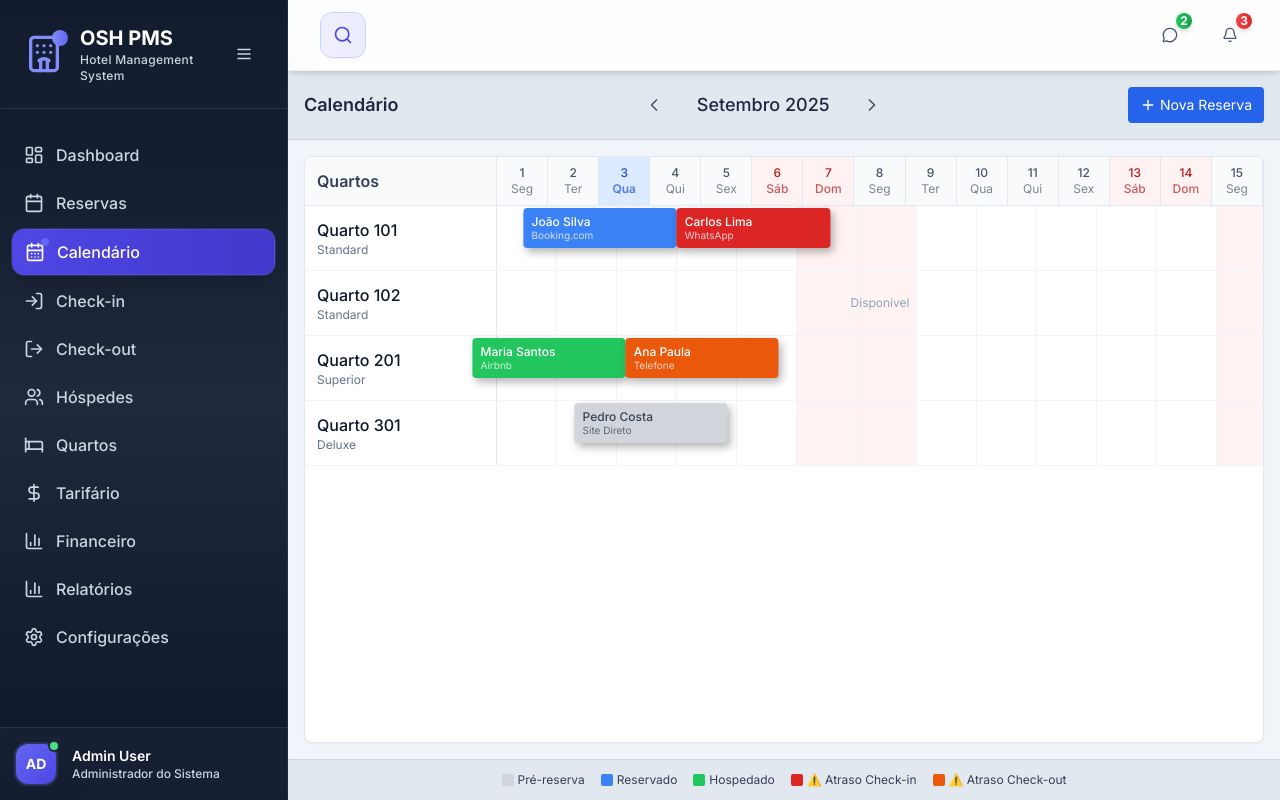
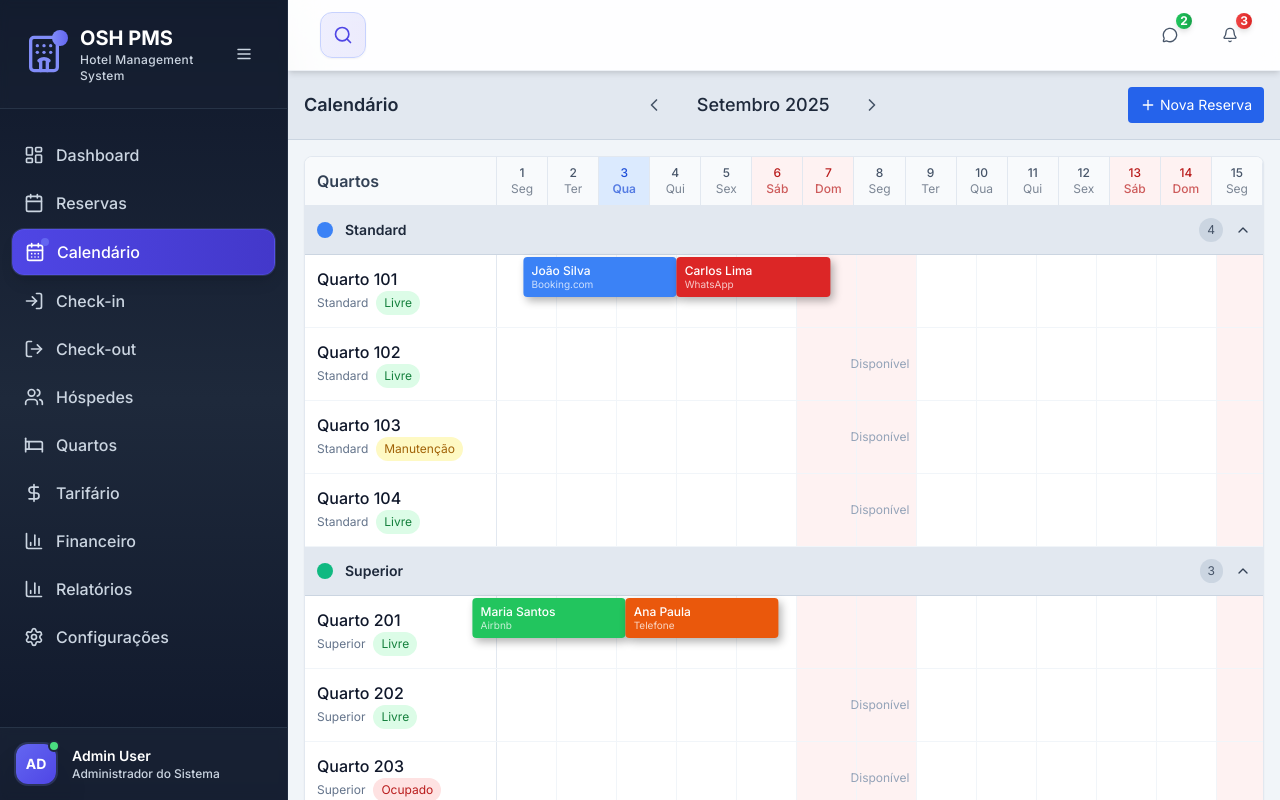
Before and after one commit to osociohoteleiro/sistema-de-hoteis, a React (Vite) app in the folder pms/: page /calendario in a window 1280 px wide. Built offline with nearby package versions, Linux system fonts and the light colour scheme.

Commit message:
Inclusão das categorias de quartos

```diff
--- a/pms/src/pages/CalendarioFullCalendar.jsx
+++ b/pms/src/pages/CalendarioFullCalendar.jsx
@@ -1,5 +1,5 @@
 import { useState, useEffect, useRef } from 'react';
-import { Plus, Calendar, Users, Edit, Trash2, Settings, ChevronLeft, ChevronRight } from 'lucide-react';
+import { Plus, Calendar, Users, Edit, Trash2, Settings, ChevronLeft, ChevronRight, ChevronDown, ChevronUp } from 'lucide-react';
 
 // Versão simplificada sem biblioteca externa por enquanto
 // import GSTC from 'gantt-schedule-timeline-calendar';
@@ -52,6 +52,14 @@ const CalendarioFullCalendar = () => {
     return `${months[currentDate.getMonth()]} ${currentDate.getFullYear()}`;
   };
 
+  // Função para alternar categoria (expandir/colapsar)
+  const toggleCategory = (categoryId) => {
+    setExpandedCategories(prev => ({
+      ...prev,
+      [categoryId]: !prev[categoryId]
+    }));
+  };
+
   // Estado das reservas com procedência e status
   const [reservas, setReservas] = useState([
     { id: 1, nome: 'João Silva', quarto: '101', inicio: 1.5, duracao: 3, procedencia: 'Booking.com', status: 'reservado' },
@@ -61,7 +69,56 @@ const CalendarioFullCalendar = () => {
     { id: 5, nome: 'Pedro Costa', quarto: '301', inicio: 2.5, duracao: 3, procedencia: 'Site Direto', status: 'pre-reserva' }
   ]);
 
-  const quartos = ['101', '102', '201', '301'];
+  // Estrutura de categorias de quartos
+  const [categorias] = useState([
+    {
+      id: 'standard',
+      nome: 'Standard',
+      cor: '#3B82F6',
+      quartos: [
+        { id: '101', numero: '101', status: 'disponivel' },
+        { id: '102', numero: '102', status: 'disponivel' },
+        { id: '103', numero: '103', status: 'manutencao' },
+        { id: '104', numero: '104', status: 'disponivel' }
+      ]
+    },
+    {
+      id: 'superior',
+      nome: 'Superior',
+      cor: '#10B981',
+      quartos: [
+        { id: '201', numero: '201', status: 'disponivel' },
+        { id: '202', numero: '202', status: 'disponivel' },
+        { id: '203', numero: '203', status: 'ocupado' }
+      ]
+    },
+    {
+      id: 'deluxe',
+      nome: 'Deluxe',
+      cor: '#8B5CF6',
+      quartos: [
+        { id: '301', numero: '301', status: 'disponivel' },
+        { id: '302', numero: '302', status: 'disponivel' }
+      ]
+    },
+    {
+      id: 'suite',
+      nome: 'Suíte',
+      cor: '#F59E0B',
+      quartos: [
+        { id: '401', numero: '401', status: 'disponivel' },
+        { id: '402', numero: '402', status: 'limpeza' }
+      ]
+    }
+  ]);
+
+  // Estado para controlar categorias expandidas/colapsadas
+  const [expandedCategories, setExpandedCategories] = useState({
+    'standard': true,
+    'superior': true,
+    'deluxe': true,
+    'suite': true
+  });
 
   // Função para verificar se há sobreposição entre reservas
   const verificarSobreposicao = (novaReserva, reservaAtual = null) => {
@@ -542,18 +599,53 @@ const CalendarioFullCalendar = () => {
 
             {/* Timeline dinâmico com drag & drop */}
             <div className="flex-1 overflow-y-auto timeline-container relative">
-              {/* Grid de quartos */}
-              {quartos.map((quartoId, quartoIndex) => {
-                const reservasDoQuarto = reservas.filter(r => r.quarto === quartoId);
+              {/* Grid de categorias e quartos */}
+              {categorias.map((categoria) => (
+                <div key={categoria.id}>
+                  {/* Header da Categoria */}
+                  <div className="bg-slate-200 border-b border-slate-300 sticky top-0 z-10">
+                    <button
+                      onClick={() => toggleCategory(categoria.id)}
+                      className="w-full p-3 flex items-center space-x-3 hover:bg-slate-300 transition-colors text-left"
+                    >
+                      <div
+                        className="w-4 h-4 rounded-full flex-shrink-0"
+                        style={{ backgroundColor: categoria.cor }}
+                      ></div>
+                      <div className="flex-1 font-semibold text-slate-800 text-sm">
+                        {categoria.nome}
+                      </div>
+                      <div className="text-xs text-slate-600 bg-slate-300 px-2 py-1 rounded-full">
+                        {categoria.quartos.length}
+                      </div>
+                      {expandedCategories[categoria.id] ? (
+                        <ChevronUp size={16} className="text-slate-700" />
+                      ) : (
+                        <ChevronDown size={16} className="text-slate-700" />
+                      )}
+                    </button>
+                  </div>
+
+                  {/* Quartos da Categoria */}
+                  {expandedCategories[categoria.id] && categoria.quartos.map((quarto, quartoIndex) => {
+                    const reservasDoQuarto = reservas.filter(r => r.quarto === quarto.numero);
 
                     return (
-                  <div key={quartoId} className="flex min-h-[60px] hover:bg-slate-50 border-b border-slate-100">
+                      <div key={quarto.id} className="flex min-h-[60px] hover:bg-slate-50 border-b border-slate-100">
                         <div className="w-48 p-3 border-r border-slate-200">
-                      <div className="font-medium text-slate-900">Quarto {quartoId}</div>
-                      <div className="text-xs text-slate-500">
-                        {quartoId.startsWith('1') ? 'Standard' :
-                         quartoId.startsWith('2') ? 'Superior' :
-                         quartoId.startsWith('3') ? 'Deluxe' : 'Suíte'}
+                          <div className="font-medium text-slate-900">Quarto {quarto.numero}</div>
+                          <div className="text-xs text-slate-500 flex items-center space-x-2">
+                            <span>{categoria.nome}</span>
+                            <div className={`px-2 py-1 rounded-full text-xs ${
+                              quarto.status === 'disponivel' ? 'bg-green-100 text-green-700' :
+                              quarto.status === 'ocupado' ? 'bg-red-100 text-red-700' :
+                              quarto.status === 'manutencao' ? 'bg-yellow-100 text-yellow-700' :
+                              'bg-blue-100 text-blue-700'
+                            }`}>
+                              {quarto.status === 'disponivel' ? 'Livre' :
+                               quarto.status === 'ocupado' ? 'Ocupado' :
+                               quarto.status === 'manutencao' ? 'Manutenção' : 'Limpeza'}
+                            </div>
                           </div>
                         </div>
 
@@ -581,9 +673,9 @@ const CalendarioFullCalendar = () => {
                                   : 'hover:bg-blue-50'
                               }`}
                               style={{ minWidth: '60px' }}
-                              onClick={(e) => handleCellClick(e, quartoId, i)}
+                              onClick={(e) => handleCellClick(e, quarto.numero, i)}
                               onDragOver={handleDragOver}
-                              onDrop={(e) => handleDrop(e, quartoId, i)}
+                              onDrop={(e) => handleDrop(e, quarto.numero, i)}
                               title={selectedForMove ? `Mover "${selectedForMove.nome}" para dia ${i + 1}` : `Dia ${i + 1}`}
                             >
                             {/* Linha central para snap - OCULTA */}
@@ -669,6 +761,8 @@ const CalendarioFullCalendar = () => {
                   </div>
                         );
                       })}
+                  </div>
+                ))}
             </div>
           </div>
         </div>
```
Lines whose indentation alone changed are shown as unchanged.
